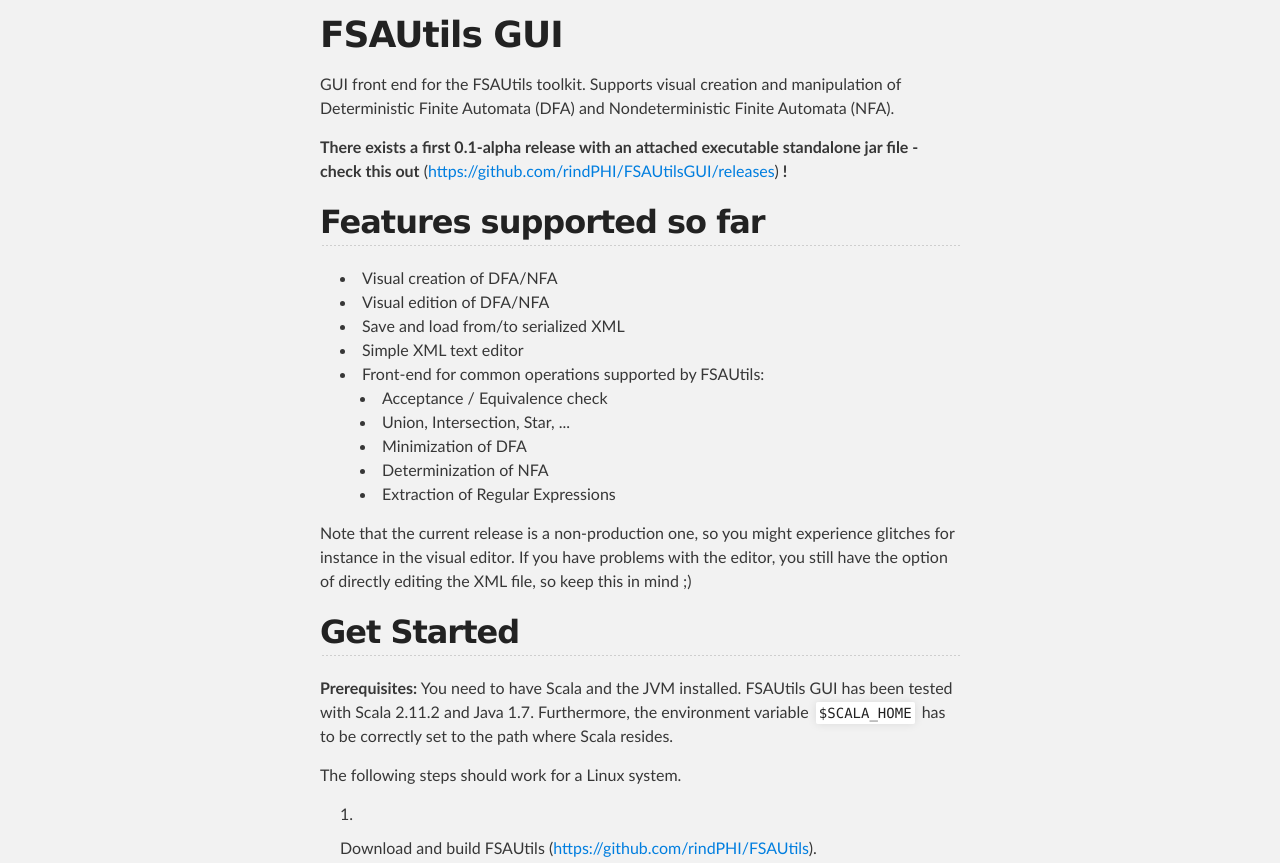
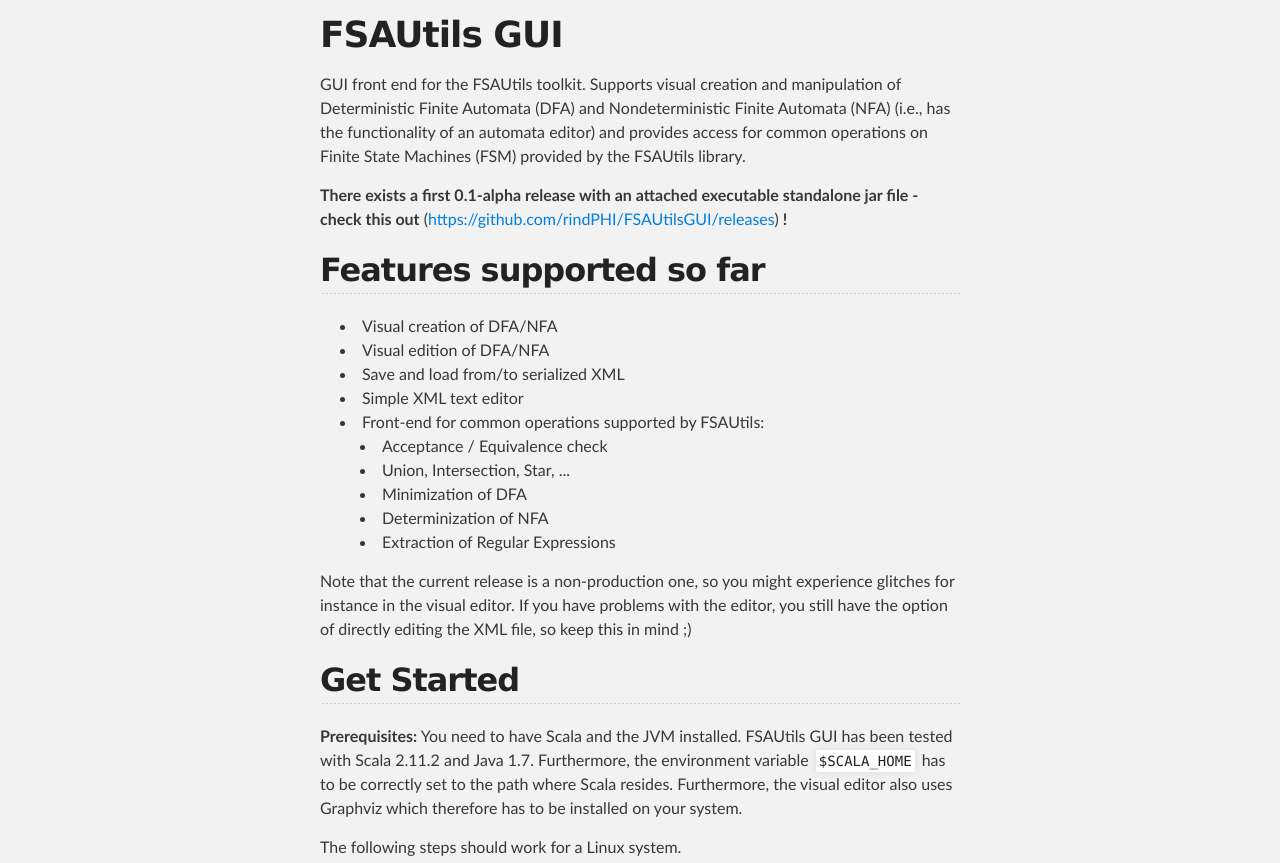
Before and after one commit to rindPHI/FSAUtilsGUI, a plain HTML site: page index.html in a window 1280 px wide. Shown: the part 351-1214 px from the top of the page. Drawn offline with Linux system fonts and the light colour scheme.

```diff
--- a/index.html
+++ b/index.html
@@ -35,7 +35,9 @@
 <a id="fsautils-gui" class="anchor" href="#fsautils-gui" aria-hidden="true"><span class="octicon octicon-link"></span></a>FSAUtils GUI</h1>
 
 <p>GUI front end for the FSAUtils toolkit. Supports visual creation and manipulation
-of Deterministic Finite Automata (DFA) and Nondeterministic Finite Automata (NFA).</p>
+of Deterministic Finite Automata (DFA) and Nondeterministic Finite Automata (NFA)
+(i.e., has the functionality of an automata editor) and provides access for common
+operations on Finite State Machines (FSM) provided by the FSAUtils library.</p>
 
 <p><strong>There exists a first 0.1-alpha release with an attached executable standalone jar file - check this out</strong>
 (<a href="https://github.com/rindPHI/FSAUtilsGUI/releases">https://github.com/rindPHI/FSAUtilsGUI/releases</a>) <strong>!</strong></p>
@@ -69,7 +71,9 @@
 
 <p><strong>Prerequisites:</strong> You need to have Scala and the JVM installed. FSAUtils GUI
 has been tested with Scala 2.11.2 and Java 1.7. Furthermore, the environment
-variable <code>$SCALA_HOME</code> has to be correctly set to the path where Scala resides.</p>
+variable <code>$SCALA_HOME</code> has to be correctly set to the path where Scala resides.
+Furthermore, the visual editor also uses Graphviz which therefore has to be
+installed on your system.</p>
 
 <p>The following steps should work for a Linux system.</p>
 
```
Also changed, not shown: params.json (+1 -1 lines).
